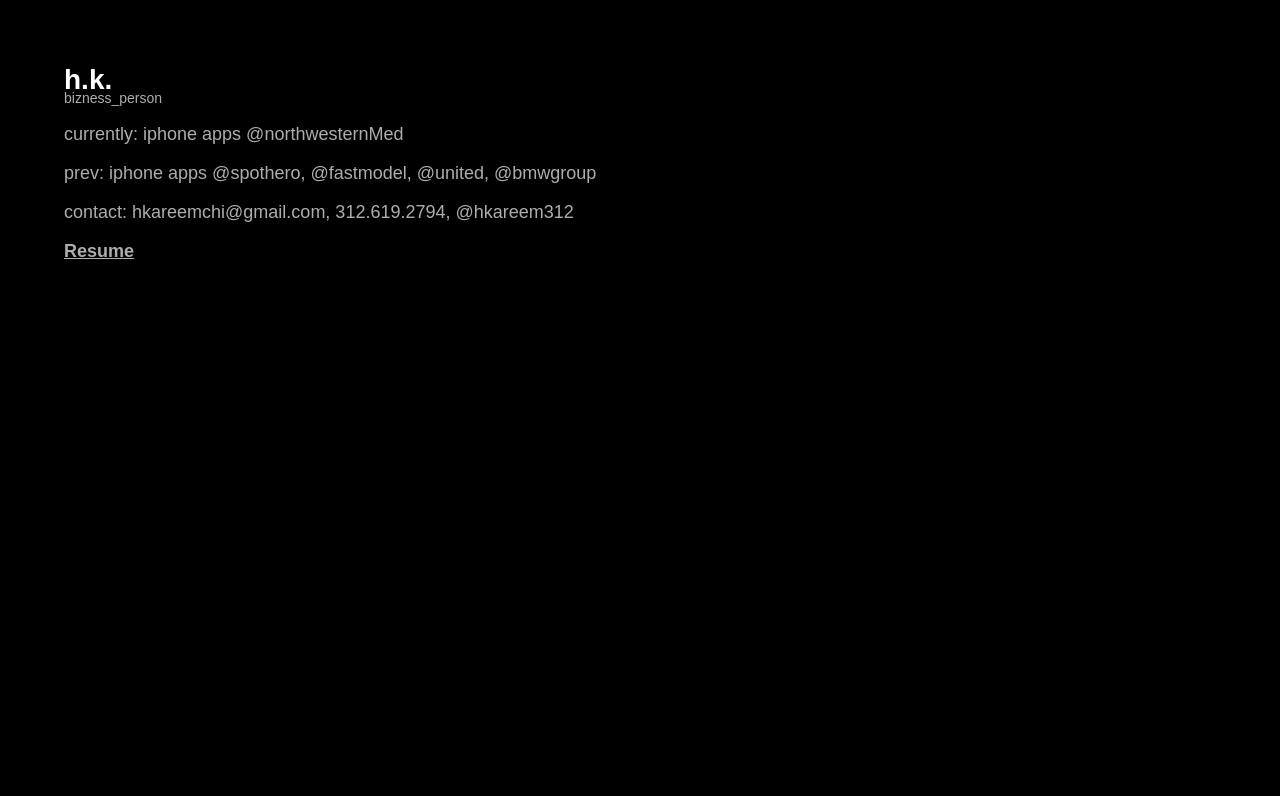
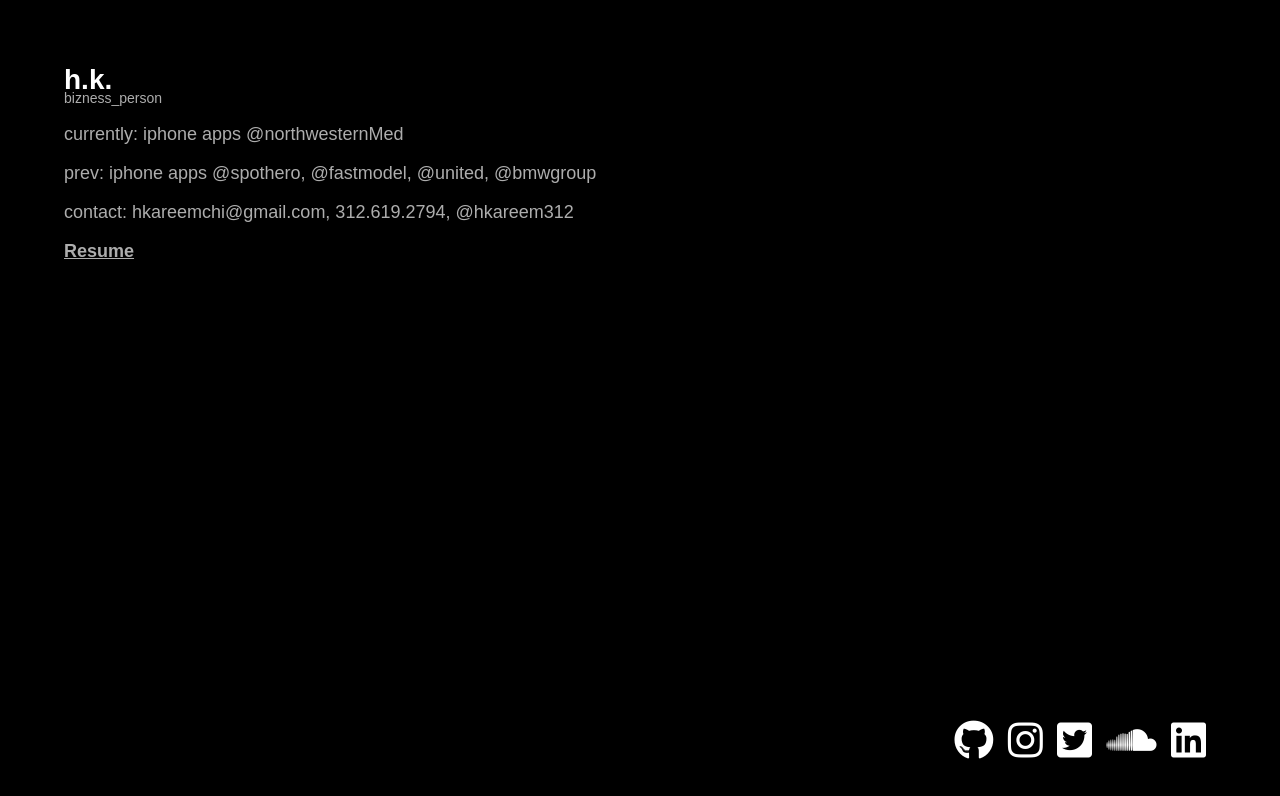
Before and after one commit to hkareem312/hkareem312.github.io, a plain HTML site: page index.html in a window 1280 px wide. Drawn offline with Linux system fonts and the light colour scheme.

Commit message:
social links and other updates

```diff
--- a/style.css
+++ b/assets/css/style.css
@@ -25,3 +25,13 @@ a {
     font-size: 18px;
     font-weight: bold;
 }
+
+.socials {
+    position: fixed;
+    right: 5%;
+    bottom: 5%;
+}
+
+.socials a {
+    margin-right: 10px;
+}
--- a/index.html
+++ b/index.html
@@ -6,7 +6,9 @@
 
     <title>Husein Kareem</title>
 
-    <link rel="stylesheet" type="text/css" href="style.css" />
+    <link rel="stylesheet" type="text/css" href="assets/css/style.css" />
+
+    <link rel="stylesheet" href="https://pro.fontawesome.com/releases/v5.10.0/css/all.css" integrity="sha384-AYmEC3Yw5cVb3ZcuHtOA93w35dYTsvhLPVnYs9eStHfGJvOvKxVfELGroGkvsg+p" crossorigin="anonymous"/>
   </head>
 
   <body>
@@ -20,6 +22,15 @@
 
     <p>contact: hkareemchi@gmail.com, 312.619.2794, @hkareem312</p>
 
-    <a href="">Resume</a>
+    <a target="_blank" href="assets/pdf/Resume.pdf">Resume</a>
+
+    <div class="socials">
+      <a target="_blank" href="https://github.com/hkareem312"><i class="fab fa-github" style="font-size:40px;color:white;"></i></a>
+      <a target="_blank" href="https://www.instagram.com/hkareem420/"><i class="fab fa-instagram" style="font-size:40px;color:white;"></i></a>
+      <a target="_blank" href="https://mobile.twitter.com/hkareem312"><i class="fab fa-twitter-square" style="font-size:40px;color:white;"></i></a>
+      <a target="_blank" href="https://m.soundcloud.com/user-155974604?ref=clipboard&p=i&c=1"><i class="fab fa-soundcloud" style="font-size:40px;color:white;"></i></a>
+      <a target="_blank" href="https://www.linkedin.com/in/huseinkareem"><i class="fab fa-linkedin" style="font-size:40px;color:white;"></i></a>
+    </div>
+
   </body>
 </html>
```
Also changed, not shown: 2 other files.
